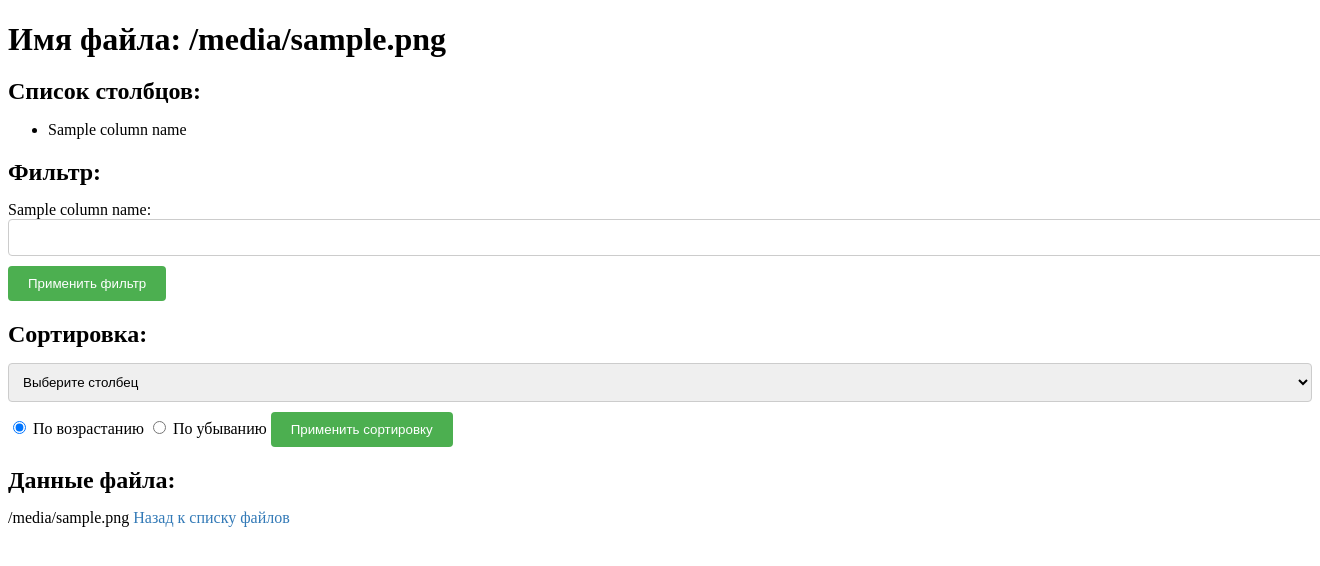
After one commit to ICoryphaeusI/django_test_01, a Django app: template api/templates/api/file_detail.html in a window 1320 px wide; the page is wider, and only the part inside the window is pictured. The commit adds this page. Shown: the top 566 px of that part. Run offline with Django 4.2, Linux system fonts and the light colour scheme; the template is opened without the code that fills it: most values are stand-ins (such as "Sample title", 1, 10 or a date in 2020).

Commit message:
first workable version

```diff
--- /dev/null
+++ b/api/templates/api/file_detail.html
@@ -0,0 +1,48 @@
+{% load static %}
+
+<!DOCTYPE html>
+<html lang="en">
+<head>
+    <meta charset="UTF-8">
+    <meta name="viewport" content="width=device-width, initial-scale=1.0">
+    <title>{{ file_info.file_name }}</title>
+    <link rel="stylesheet" href="{% static 'css/main.css' %}">
+</head>
+<body>
+    <h1>Имя файла: {{ file_info.file_name }}</h1>
+
+    <h2>Список столбцов:</h2>
+    <ul>
+        {% for column_name in file_info.column_names %}
+            <li>{{ column_name }}</li>
+        {% endfor %}
+    </ul>
+
+    <h2>Фильтр:</h2>
+    <form method="get" action="">
+        {% for column_name in file_info.column_names %}
+            <label for="{{ column_name }}">{{ column_name }}:</label>
+            <input type="text" name="{{ column_name }}" id="{{ column_name }}">
+        {% endfor %}
+        <button type="submit">Применить фильтр</button>
+    </form>
+
+    <h2>Сортировка:</h2>
+    <form method="get" action="">
+        <select name="sort_column">
+            <option value="">Выберите столбец</option>
+            {% for column_name in file_info.column_names %}
+                <option value="{{ column_name }}">{{ column_name }}</option>
+            {% endfor %}
+        </select>
+        <input type="radio" name="sort_order" value="asc" checked> По возрастанию
+        <input type="radio" name="sort_order" value="desc"> По убыванию
+        <button type="submit">Применить сортировку</button>
+    </form>
+
+    <h2>Данные файла:</h2>
+    {{ file_info.file_data|safe }}  <!-- Используйте фильтр safe для безопасного отображения HTML -->
+
+    <a href="{% url 'api:index' %}">Назад к списку файлов</a>
+</body>
+</html>
--- a/api/templates/api/index.html
+++ b/api/templates/api/index.html
@@ -1,8 +1,11 @@
+{% load static %}
+
 <!DOCTYPE html>
 <html lang="en">
 <head>
     <meta charset="UTF-8">
     <meta name="viewport" content="width=device-width, initial-scale=1.0">
+    <link rel="stylesheet" href="{% static 'css/main.css' %}">
     <title>Главная</title>
 </head>
 <body>
@@ -27,7 +30,7 @@
         <ul>
             {% for file_info in files_info %}
                 <li>
-                    <b>Имя файла:</b> {{ file_info.file_name }}
+                    <b>Имя файла:</b> <a href="{{ file_info.file_url }}">{{ file_info.file_name }}</a>
                     <ul>
                         {% for column_name in file_info.column_names %}
                             <li>{{ column_name }}</li>
--- a/api/urls.py
+++ b/api/urls.py
@@ -1,8 +1,9 @@
 from django.urls import path
-from api import views
+from . import views
 
 app_name = 'api'
 
 urlpatterns = [
     path('', views.index, name='index'),
+    path('files/<str:file_name>/', views.file_detail, name='file_detail'),
 ]
--- /dev/null
+++ b/static/css/main.css
@@ -0,0 +1,92 @@
+.container {
+    max-width: 1200px;
+    margin: 0 auto;
+    padding: 20px;
+  }
+
+h1 {
+  font-size: 32px;
+  font-weight: bold;
+  margin-bottom: 20px;
+}
+
+h2 {
+  font-size: 24px;
+  font-weight: bold;
+  margin-bottom: 15px;
+}
+
+form {
+    margin-bottom: 20px;
+  }
+
+  input[type="text"],
+  input[type="file"],
+  select {
+    width: 100%;
+    padding: 10px;
+    border: 1px solid #ccc;
+    border-radius: 4px;
+    margin-bottom: 10px;
+  }
+
+  button[type="submit"] {
+    padding: 10px 20px;
+    background-color: #4CAF50;
+    color: #fff;
+    border: none;
+    border-radius: 4px;
+    cursor: pointer;
+  }
+
+table {
+width: 100%;
+border-collapse: collapse;
+}
+
+table th,
+table td {
+padding: 8px;
+border: 1px solid #ccc;
+}
+
+table th {
+background-color: #f2f2f2;
+font-weight: bold;
+}
+
+.messages {
+    list-style-type: none;
+    margin: 10px 0;
+    padding: 0;
+  }
+
+  .messages li {
+    margin-bottom: 5px;
+    padding: 10px;
+    border-radius: 4px;
+  }
+
+  .messages.success {
+    background-color: #dff0d8;
+    color: #3c763d;
+  }
+
+  .messages.warning {
+    background-color: #fcf8e3;
+    color: #8a6d3b;
+  }
+
+  .messages.error {
+    background-color: #f2dede;
+    color: #a94442;
+  }
+
+  a {
+    color: #337ab7;
+    text-decoration: none;
+  }
+
+  a:hover {
+    text-decoration: underline;
+  }
--- a/testapi/settings.py
+++ b/testapi/settings.py
@@ -118,6 +118,9 @@ USE_TZ = True
 
 STATIC_URL = "static/"
 
+STATICFILES_DIRS = [BASE_DIR / "static"]
+
+
 # Default primary key field type
 # https://docs.djangoproject.com/en/4.1/ref/settings/#default-auto-field
 
```
Also changed, not shown: api/views.py (+53 -2 lines), db.sqlite3.
